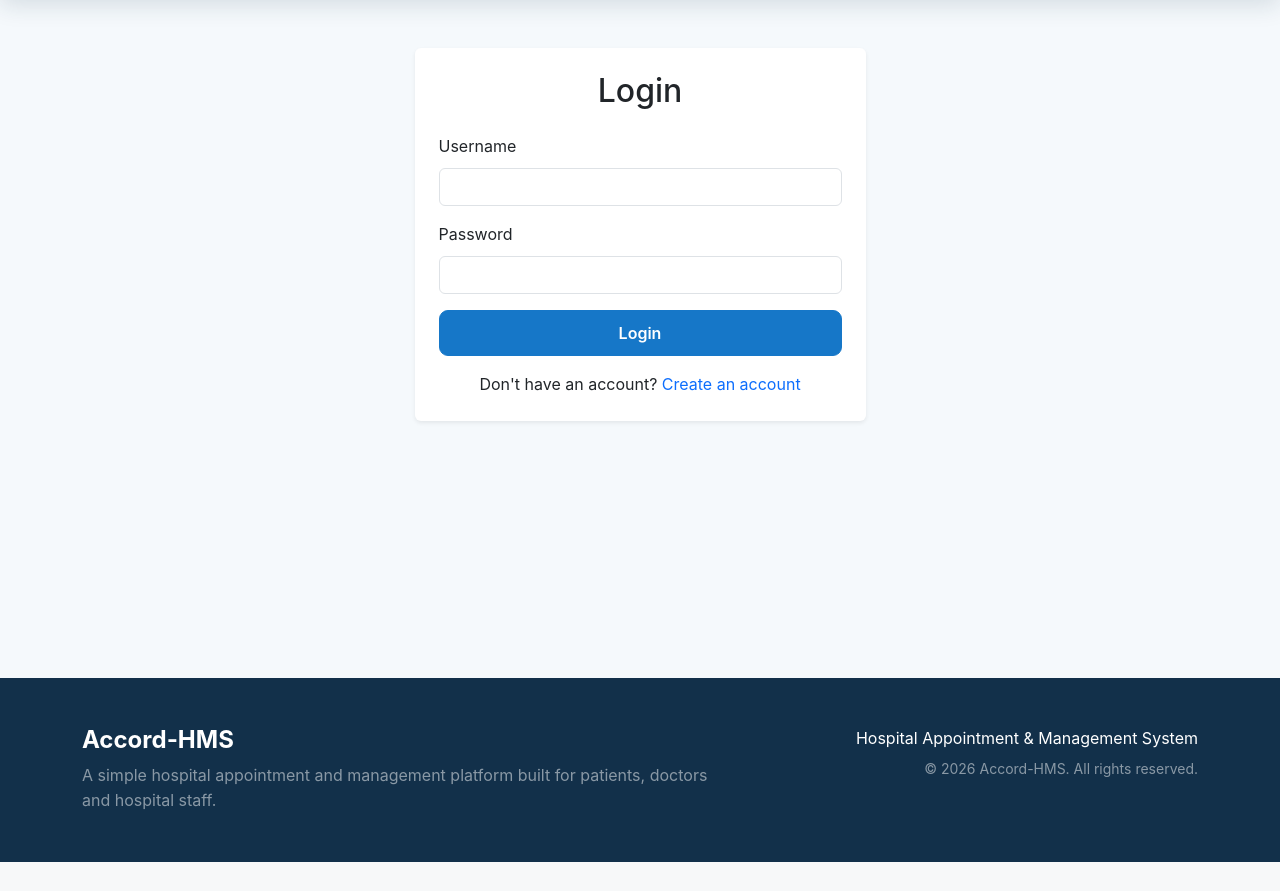
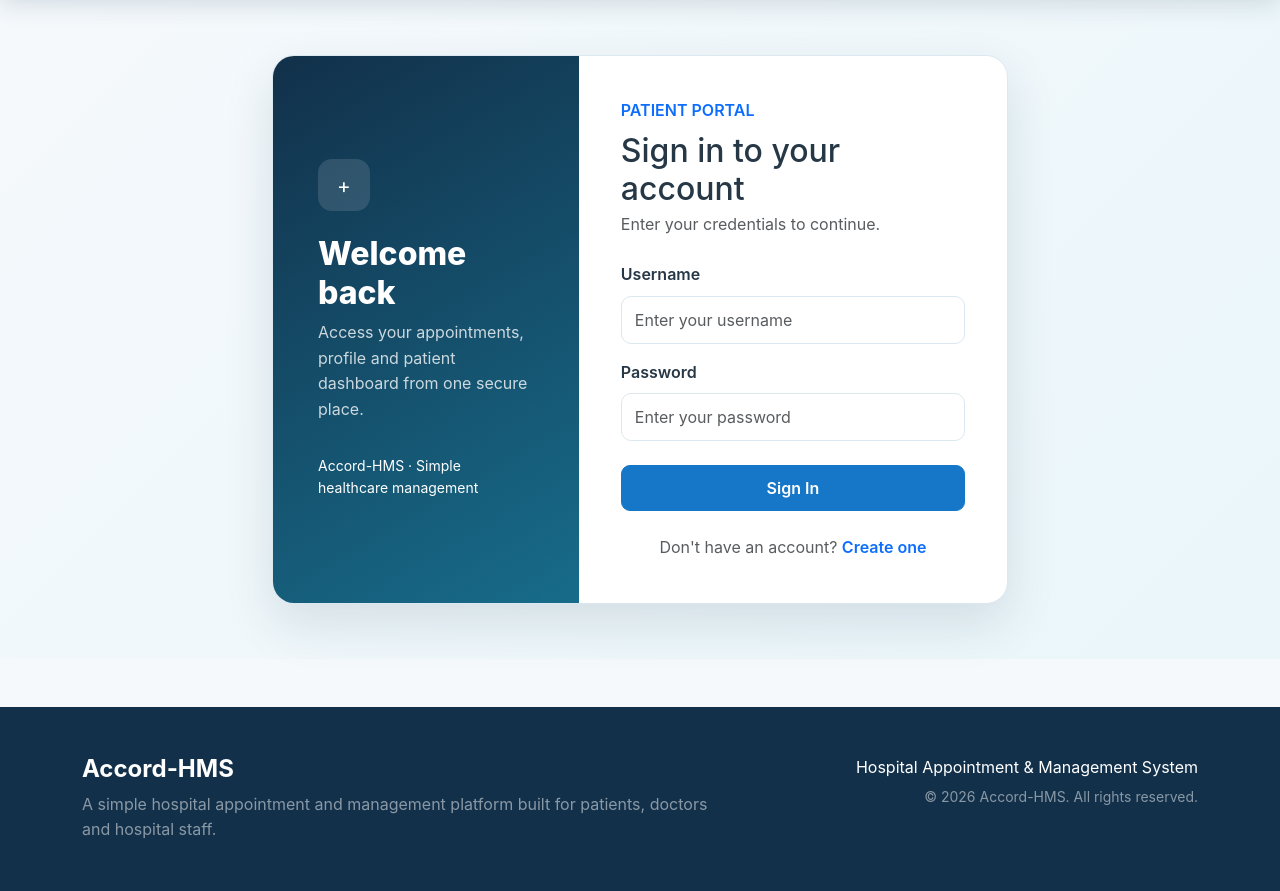
Before and after one commit to adityatiwari-git/Accord-HMS, a Django app: page /accounts/login/ in a window 1280 px wide. Shown: the part 70-961 px from the top of the page. Before the commit the page ends 932 px from the top, so only its background shows below. Run offline with Django 5.2, Linux system fonts and the light colour scheme.

Commit message:
Redesign login page

```diff
--- a/templates/login.html
+++ b/templates/login.html
@@ -3,18 +3,26 @@
 {% block title %}Login | Accord-HMS{% endblock %}
 
 {% block content %}
-<div class="container py-5">
+<section class="auth-page">
+    <div class="container">
         <div class="row justify-content-center">
-        <div class="col-md-6 col-lg-5">
-            <div class="card shadow-sm border-0">
-                <div class="card-body p-4">
-                    <h2 class="text-center mb-4">Login</h2>
+            <div class="col-lg-9 col-xl-8">
+                <div class="auth-card row g-0">
+                    <div class="col-md-5 auth-side d-flex flex-column justify-content-center">
+                        <div class="auth-icon">+</div>
+                        <h2>Welcome back</h2>
+                        <p>Access your appointments, profile and patient dashboard from one secure place.</p>
+                        <small class="mt-3">Accord-HMS · Simple healthcare management</small>
+                    </div>
+
+                    <div class="col-md-7 auth-form">
+                        <span class="text-primary fw-semibold">PATIENT PORTAL</span>
+                        <h2 class="mt-2 mb-1">Sign in to your account</h2>
+                        <p class="text-muted mb-4">Enter your credentials to continue.</p>
 
                         {% if messages %}
                             {% for message in messages %}
-                            <div class="alert alert-{{ message.tags }}">
-                                {{ message }}
-                            </div>
+                                <div class="alert alert-{{ message.tags }}">{{ message }}</div>
                             {% endfor %}
                         {% endif %}
 
@@ -23,25 +31,26 @@
                             <input type="hidden" name="next" value="{{ next|default:'' }}">
 
                             <div class="mb-3">
-                            <label class="form-label">Username</label>
-                            <input type="text" name="username" class="form-control" required>
+                                <label class="form-label fw-semibold">Username</label>
+                                <input type="text" name="username" class="form-control" placeholder="Enter your username" required>
                             </div>
 
-                        <div class="mb-3">
-                            <label class="form-label">Password</label>
-                            <input type="password" name="password" class="form-control" required>
+                            <div class="mb-4">
+                                <label class="form-label fw-semibold">Password</label>
+                                <input type="password" name="password" class="form-control" placeholder="Enter your password" required>
                             </div>
 
-                        <button type="submit" class="btn btn-primary w-100">Login</button>
+                            <button type="submit" class="btn btn-primary w-100">Sign In</button>
                         </form>
 
-                    <p class="text-center mt-3 mb-0">
+                        <p class="text-center mt-4 mb-0 text-muted">
                             Don't have an account?
-                        <a href="{% url 'register' %}">Create an account</a>
+                            <a href="{% url 'register' %}" class="fw-semibold">Create one</a>
                         </p>
                     </div>
                 </div>
             </div>
         </div>
     </div>
+</section>
 {% endblock %}
```
Lines whose indentation alone changed are shown as unchanged.
